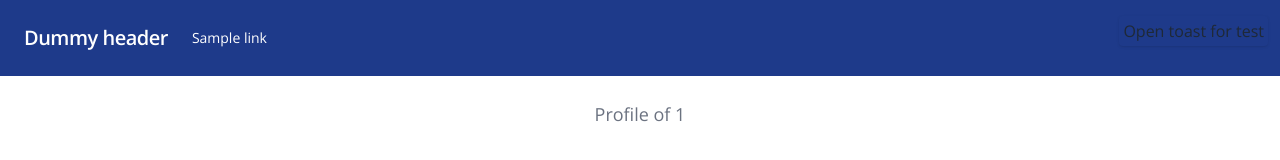
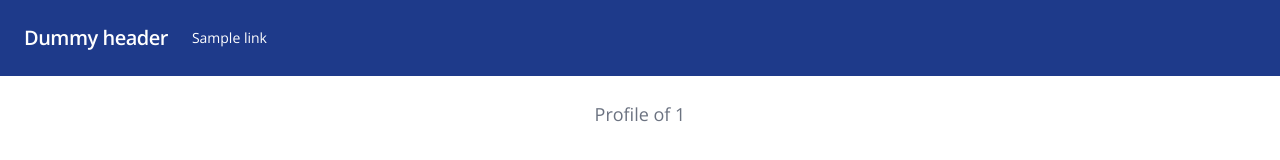
Before and after one commit to tan-ahmed/mixcloud-toast-frontend, a React (Vite) app: page /live/1 in a window 1280 px wide. Shown: the top 160 px of the page. Built offline with nearby package versions, Linux system fonts and the light colour scheme.

Commit message:
update container

```diff
--- a/src/components/toast/ToastContainer.tsx
+++ b/src/components/toast/ToastContainer.tsx
@@ -4,15 +4,10 @@ import blankDp from "../../assets/blank-dp.png";
 import { useToast } from "../../hooks/useToast";
 
 const ToastContainer = () => {
-    const { allToasts, addToast, deleteToast } = useToast();
+    const { allToasts, deleteToast } = useToast();
 
     return (
         <div className="fixed top-4 right-3 z-50 transition-all">
-            <button type="button" onClick={() => addToast({ title: "tan" })} className="p-1 rounded shadow">
-                <div className="flex items-center space-x-2">
-                    <div className="text-gray-800 text-base leading-snug">Open toast for test</div>
-                </div>
-            </button>
             {allToasts.slice(0, 3).map((toast) => (
                 <Toast key={toast.id} id={toast.id} title={toast.title} picture={toast.picture || blankDp} onClose={() => deleteToast(toast.id)} />
             ))}
```
